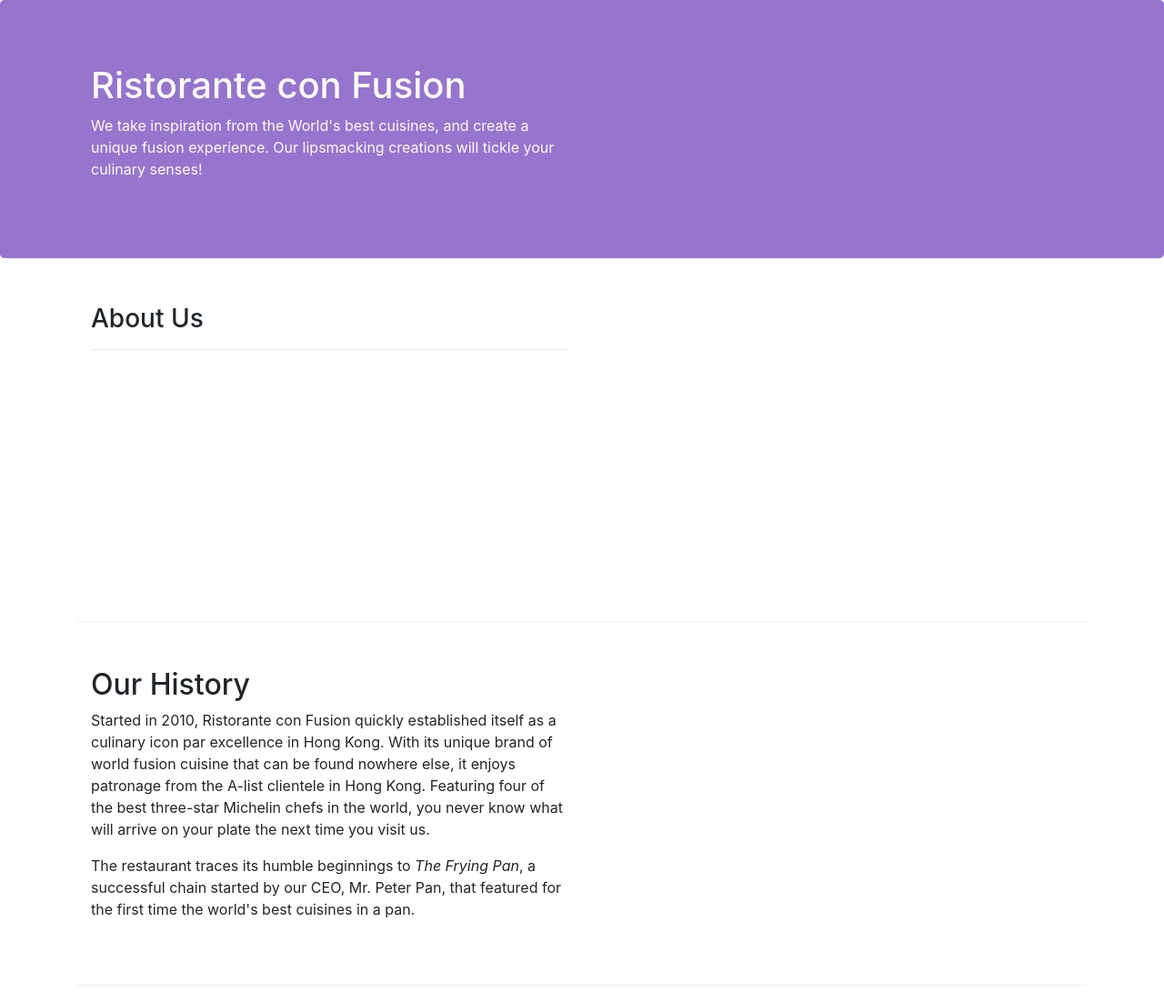
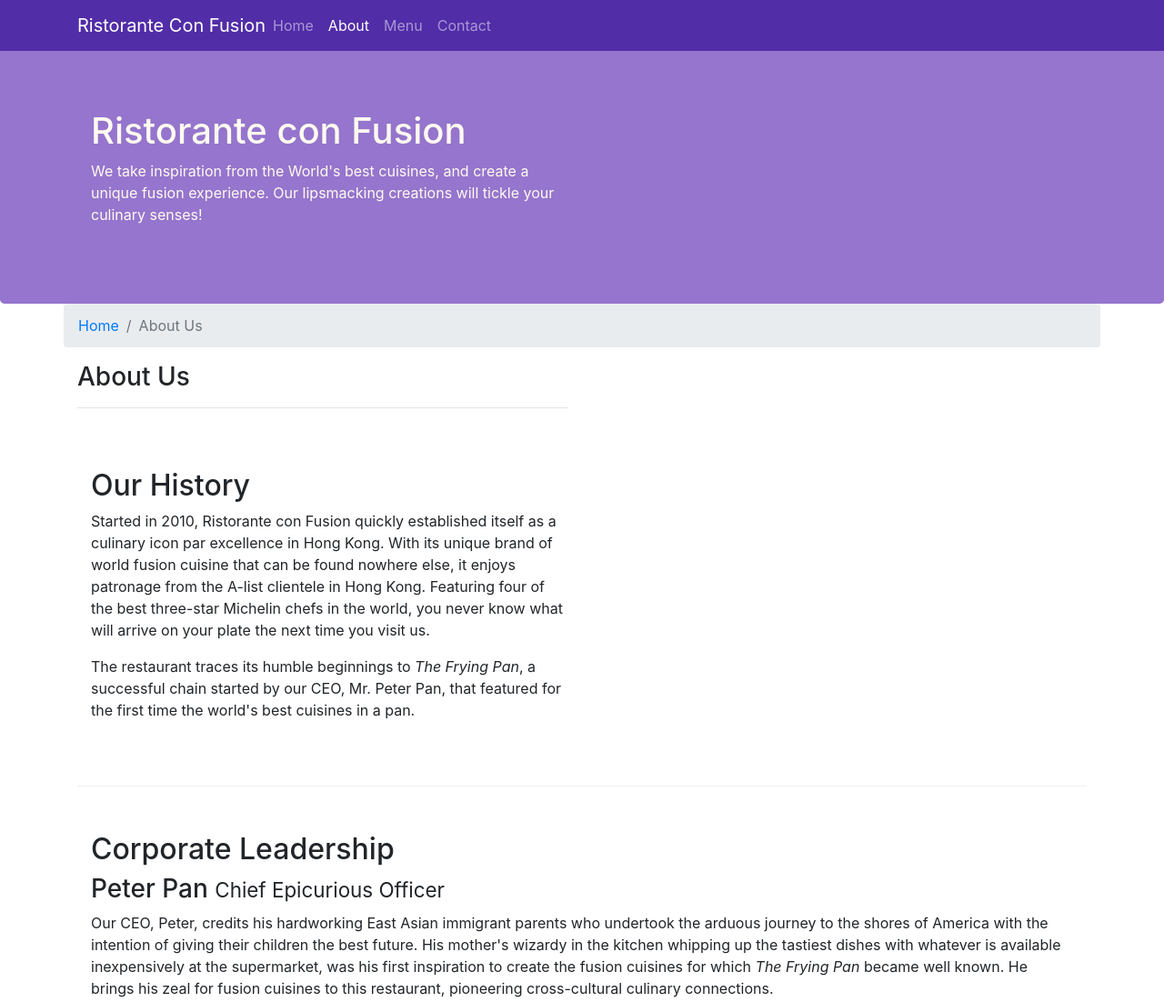
Before and after one commit to Drithyl/Bootstrap-confusion, a website: page aboutus.html in a window 1280 px wide. Shown: the top 1102 px of the page at 91% size. Drawn offline with nearby package versions, Linux system fonts and the light colour scheme.

Commit message:
Navbar and Breadcrumbs

```diff
--- a/aboutus.html
+++ b/aboutus.html
@@ -10,6 +10,23 @@
 </head>
 
 <body>
+
+    <nav class="navbar navbar-dark navbar-expand-sm fixed-top">
+      <div class="container">
+        <button class="navbar-toggler" type="button" data-toggle="collapse" data-target="#Navbar">
+          <span class="navbar-toggler-icon"></span>
+        </button>
+        <a class="navbar-brand mr-auto" href="./index.html">Ristorante Con Fusion</a>
+        <div class="collapse navbar-collapse" id="Navbar">
+          <ul class="navbar-nav mr-auto">
+            <li class="nav-item"><a class="nav-link" href="./index.html">Home</a></li>
+            <li class="nav-item active"><a class="nav-link" href="#">About</a></li>
+            <li class="nav-item"><a class="nav-link" href="#">Menu</a></li>
+            <li class="nav-item"><a class="nav-link" href="#">Contact</a></li>
+          </ul>
+        </div>
+      </div>
+    </nav>
 
     <header class="jumbotron">
         <div class="container">
@@ -25,7 +42,13 @@
     </header>
 
     <div class="container">
-        <div class="row row-content">
+        <div class="row">
+          <!-- Breadcrumbs are another way to keep track of the navigation in the website,
+              letting the user know which position he is at and what came before -->
+            <ol class="col-12 breadcrumb">
+              <li class="breadcrumb-item"><a href="./index.html">Home</a></li>
+              <li class="breadcrumb-item active"><a>About Us</a></li>
+            </ol>
             <div class="col-12 col-sm-6">
                <h3>About Us</h3>
                <hr>
@@ -68,7 +91,7 @@
                 <div class="col-4 offset-1 col-sm-2">
                     <h5>Links</h5>
                     <ul class="list-unstyled">
-                        <li><a href="#">Home</a></li>
+                        <li><a href="./index.html">Home</a></li>
                         <li><a href="#">About</a></li>
                         <li><a href="#">Menu</a></li>
                         <li><a href="#">Contact</a></li>
--- a/css/styles.css
+++ b/css/styles.css
@@ -32,3 +32,13 @@
   margin: 0px;
   color: #0f0f0f;
 }
+
+/* Give padding to the body so that the fixed navbar does not cover the top elements */
+body {
+  padding: 50px 0px 0px 0px;
+  z-index: 0;
+}
+
+.navbar-dark {
+  background-color: #512DA8;
+}
```
Also changed, not shown: index.html (+34 -1 lines).
